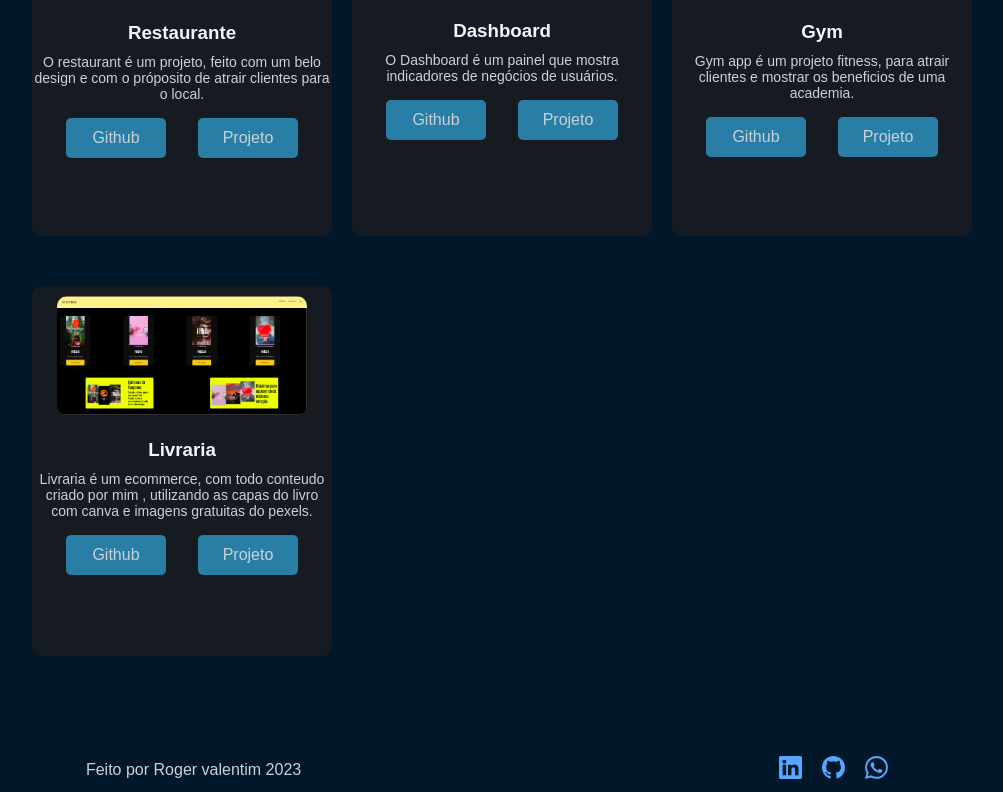
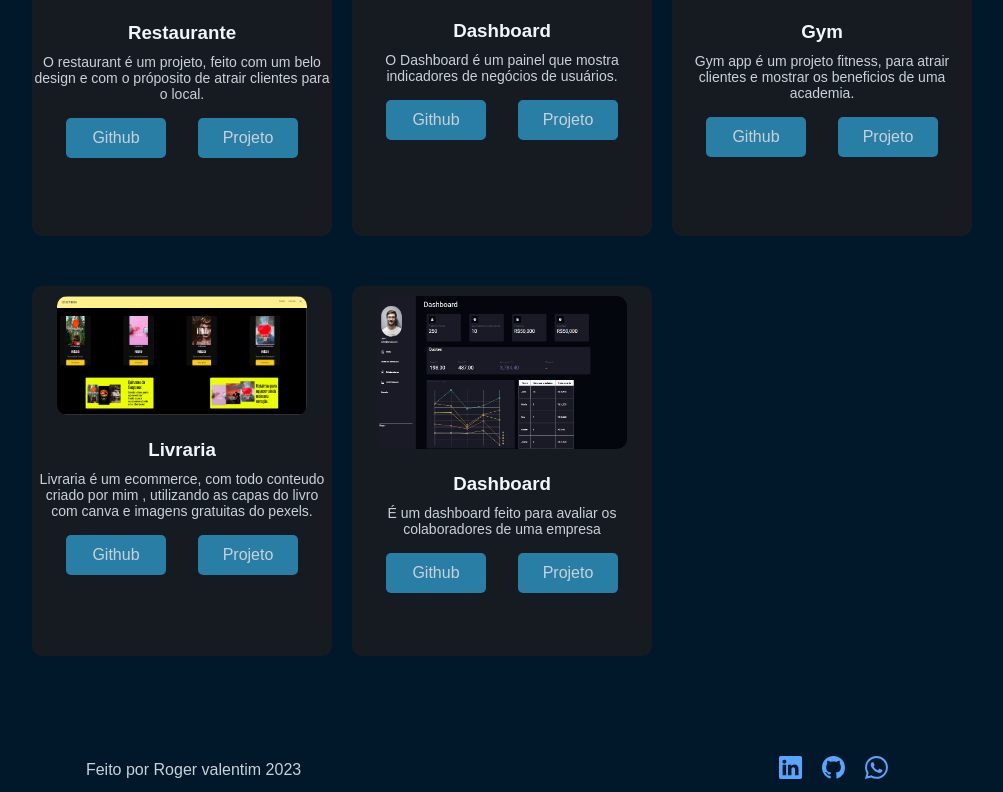
Before and after one commit to rogervalentim/portf-lio, a React (Create React App) app: page /projetos in a window 1280 px wide. Shown: the part 819-1611 px from the top of the page, without its empty margins (148-1151 px from the left). Built offline with nearby package versions, Linux system fonts and the light colour scheme.

Commit message:
adicionando um novo projeto

```diff
--- a/src/constants/data.js
+++ b/src/constants/data.js
@@ -160,6 +160,14 @@ const projects = [
         "Livraria é um ecommerce, com todo conteudo criado por mim , utilizando as capas do livro com canva e imagens gratuitas do pexels.",
       linkGithub: "https://github.com/rogervalentim/study-mysql",
       demo: "https://github.com/rogervalentim/study-mysql"
+    },
+
+    {
+      image: images.Dashboard2 ,
+      title: "Dashboard",
+      description: "É um dashboard feito para avaliar os colaboradores de uma empresa",
+      linkGithub: "https://github.com/rogervalentim/dashboard",
+      demo: "https://643b45a79556b543743c2c31--stellar-panda-1a6c54.netlify.app/",
     }
 
   ];
--- a/src/constants/images.js
+++ b/src/constants/images.js
@@ -7,6 +7,7 @@ import Restaurant from "../assets/images/projetos/restaurant.png";
 import Dashboard from "../assets/images/projetos/dashboard.png";
 import Gym from "../assets/images/projetos/gym.png";
 import Livraria from "../assets/images/projetos/livraria.png";
+import Dashboard2 from "../assets/images/projetos/dashhh.png";
 
 
 
@@ -19,4 +20,5 @@ export default {
     Dashboard,
     Gym,
     Livraria,
+    Dashboard2,
 }
```
Also changed, not shown: src/assets/images/projetos/dashhh.png (added).
